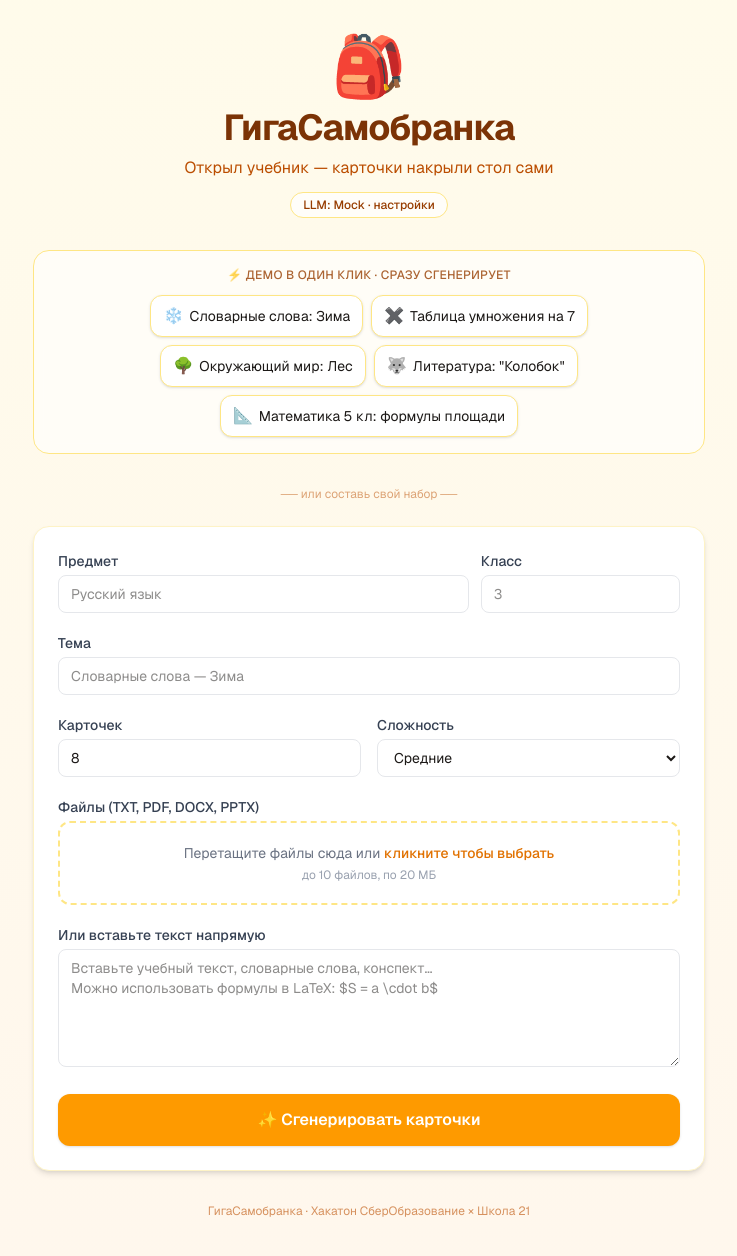
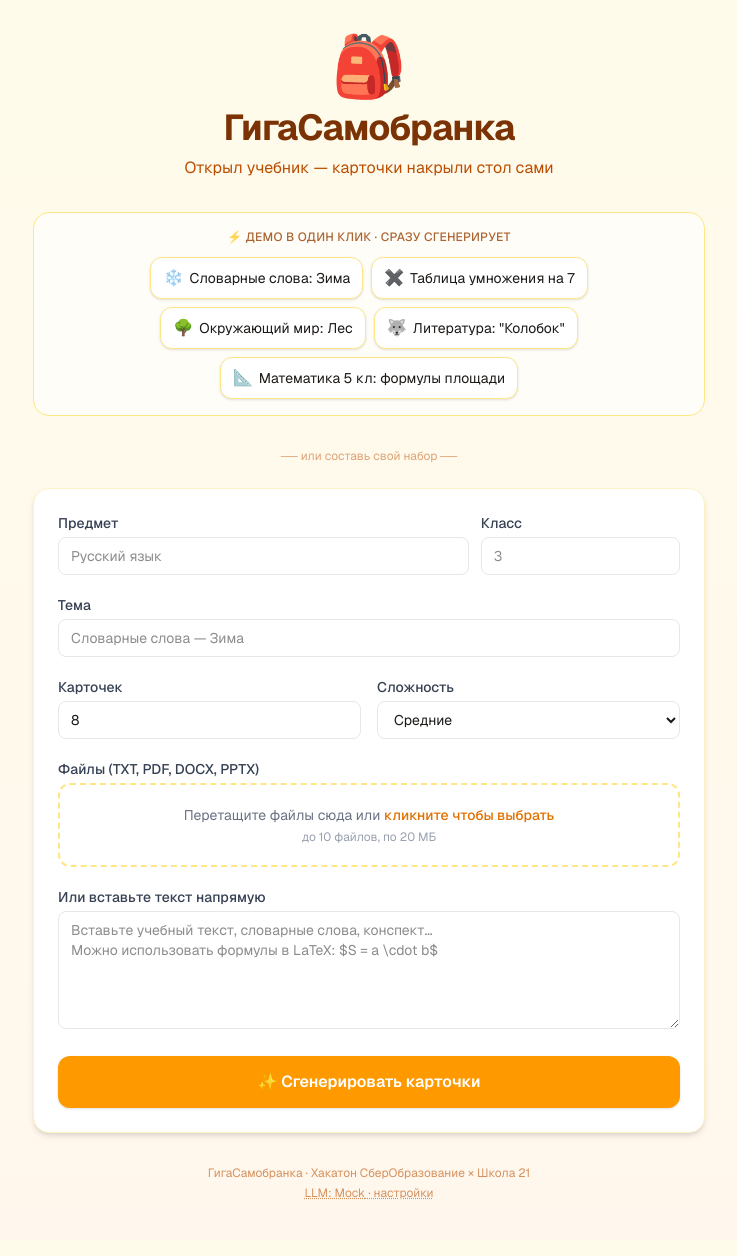
Before and after one commit to UVEDOMLENIE/gigasamobranka-mvp, a Next.js app: page / in a window 1280 px wide. Shown: the top 1256 px of the page, without its empty margins (271-1008 px from the left). Built offline with nearby package versions, Linux system fonts and the light colour scheme.

Commit message:
ui(P0): LLM-настройки перенесены в футер

```diff
--- a/app/page.tsx
+++ b/app/page.tsx
@@ -178,12 +178,6 @@ export default function Home() {
           <p className="mt-2 text-amber-700 text-base">
             Открыл учебник — карточки накрыли стол сами
           </p>
-          <a
-            href="/settings"
-            className="mt-3 inline-flex rounded-full border border-amber-200 bg-white/70 px-3 py-1 text-xs font-medium text-amber-800 hover:bg-white"
-          >
-            LLM: {llmSettings?.provider === "scarlex" ? "Scarlex" : llmSettings?.provider === "gigachat" ? "GigaChat" : "Mock"} · настройки
-          </a>
         </div>
 
         {/* Демо: один клик → сразу карточки */}
@@ -386,9 +380,14 @@ export default function Home() {
           </button>
         </form>
 
-        <p className="text-center text-xs text-amber-700/60 mt-8">
-          ГигаСамобранка · Хакатон СберОбразование × Школа 21
-        </p>
+        <div className="text-center text-xs text-amber-700/60 mt-8 space-y-1">
+          <p>ГигаСамобранка · Хакатон СберОбразование × Школа 21</p>
+          <p>
+            <a href="/settings" className="underline decoration-dotted hover:text-amber-800">
+              LLM: {llmSettings?.provider === "scarlex" ? "Scarlex" : llmSettings?.provider === "gigachat" ? "GigaChat" : "Mock"} · настройки
+            </a>
+          </p>
+        </div>
       </div>
     </main>
   );
```
